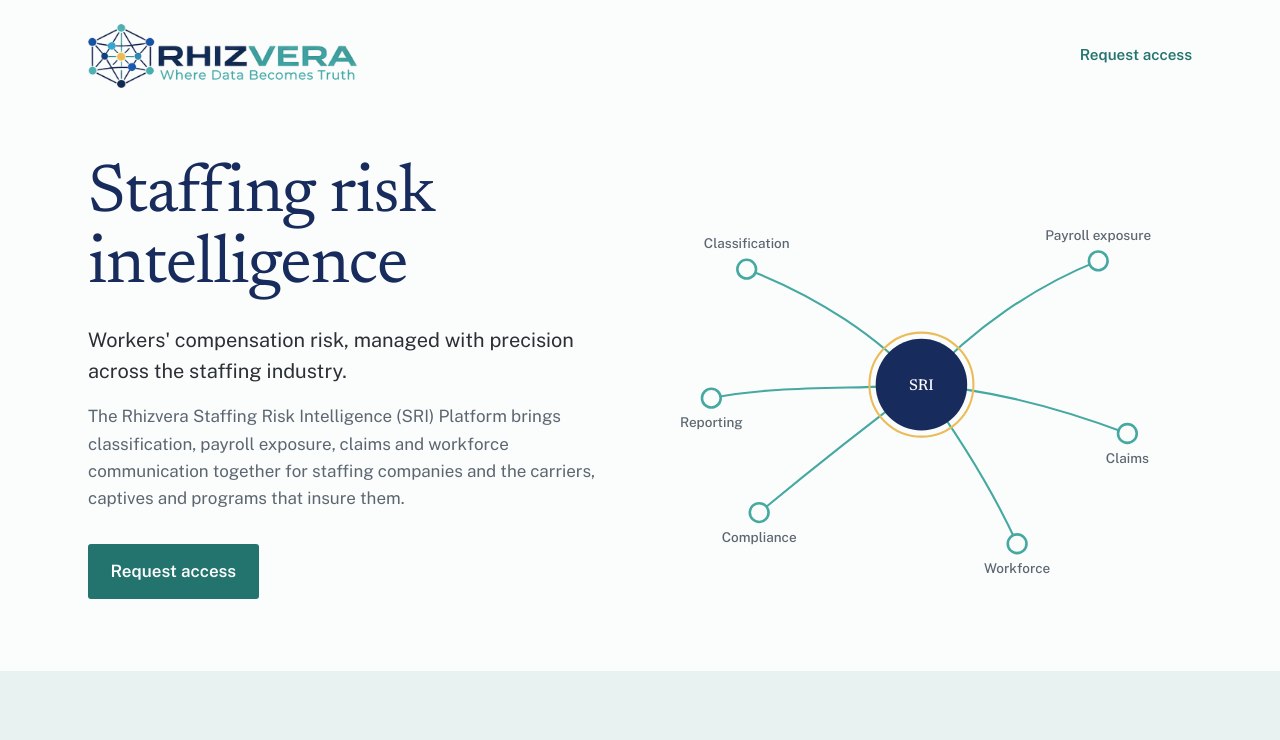
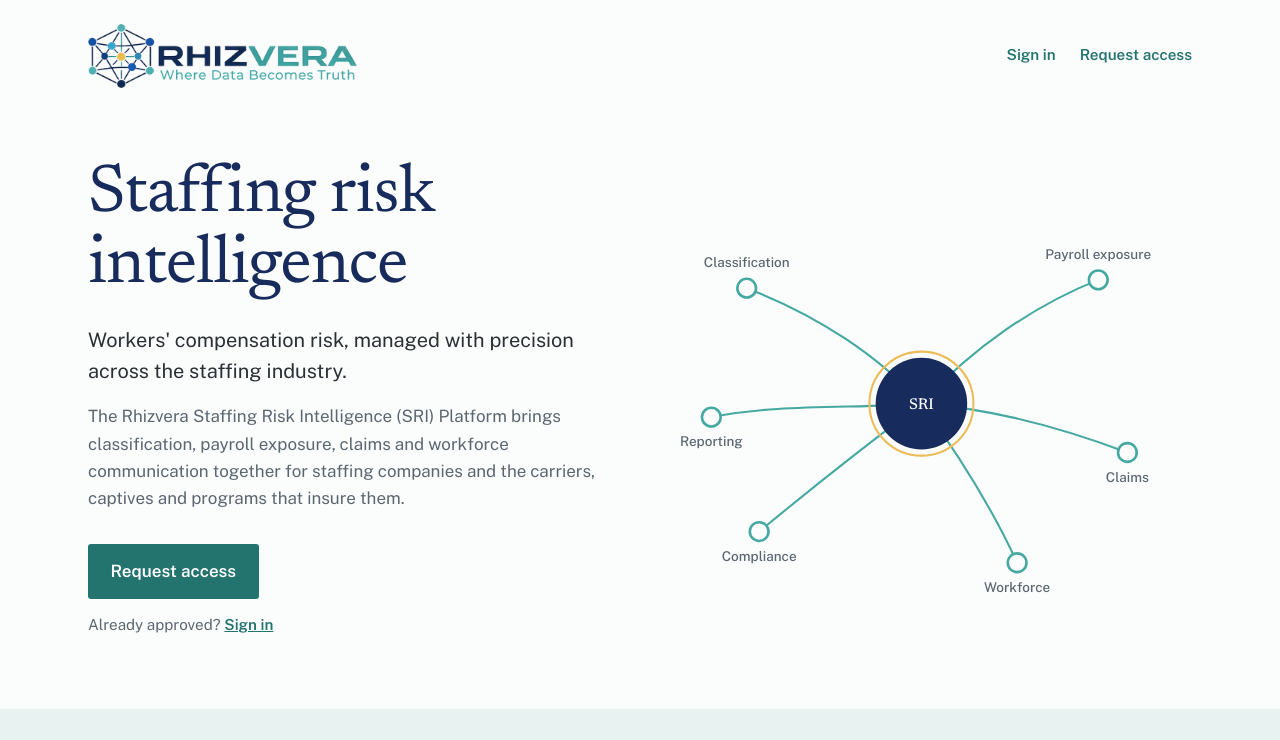
Before and after one commit to Rhizvera/rhizvera-website, a plain HTML site: page index.html in a window 1280 px wide. Shown: the top 740 px of the page. Drawn offline with nearby package versions, Linux system fonts and the light colour scheme.

Commit message:
Add Sign in links to learn.rhizvera.com
Header now shows Sign in next to Request access, and the hero adds
"Already approved? Sign in" under the Request access button.

Co-Authored-By: Claude Opus 5.5 <noreply@anthropic.com>
Claude-Session: https://claude.ai/code/session_019VvvEdPjQEe4gz7sX8CkKR

```diff
--- a/index.html
+++ b/index.html
@@ -42,6 +42,11 @@
   @media (max-width: 520px) { .wordmark img { height: 2.5rem; } }
   .header-link { font-weight: 600; font-size: .95rem; text-decoration: none; color: var(--root); border-bottom: 2px solid transparent; }
   .header-link:hover { border-bottom-color: var(--root); }
+  .header-links { display: flex; align-items: center; gap: 1.5rem; }
+  .header-links .header-link { white-space: nowrap; }
+  @media (max-width: 480px) { .header-links { gap: .9rem; } .header-links .header-link { font-size: .85rem; } }
+  .signin-note { margin: .9rem 0 0; font-size: .95rem; color: var(--muted); }
+  .signin-note a { color: var(--root); font-weight: 600; }
 
   h1, h2 { font-family: "Newsreader", Georgia, serif; font-weight: 400; color: var(--ink); margin: 0; }
   h1 { font-size: clamp(2.5rem, 5.5vw, 4.25rem); line-height: 1.04; letter-spacing: -.015em; max-width: 13ch; }
@@ -109,7 +114,10 @@
 <header class="site">
   <div class="wrap">
     <a class="wordmark" href="./"><img src="rhizvera-logo.png" alt="Rhizvera: Where Data Becomes Truth" width="720" height="171"></a>
-    <a class="header-link" href="#request">Request access</a>
+    <nav class="header-links" aria-label="Account">
+      <a class="header-link" href="https://learn.rhizvera.com/login">Sign in</a>
+      <a class="header-link" href="#request">Request access</a>
+    </nav>
   </div>
 </header>
 
@@ -121,6 +129,7 @@
         <p class="lede">Workers' compensation risk, managed with precision across the staffing industry.</p>
         <p class="sub">The Rhizvera Staffing Risk Intelligence (SRI) Platform brings classification, payroll exposure, claims and workforce communication together for staffing companies and the carriers, captives and programs that insure them.</p>
         <a class="button" href="#request">Request access</a>
+        <p class="signin-note">Already approved? <a href="https://learn.rhizvera.com/login">Sign in</a></p>
       </div>
 
       <svg class="rhizome" viewBox="0 0 520 420" role="img" aria-labelledby="rz-title">
```
